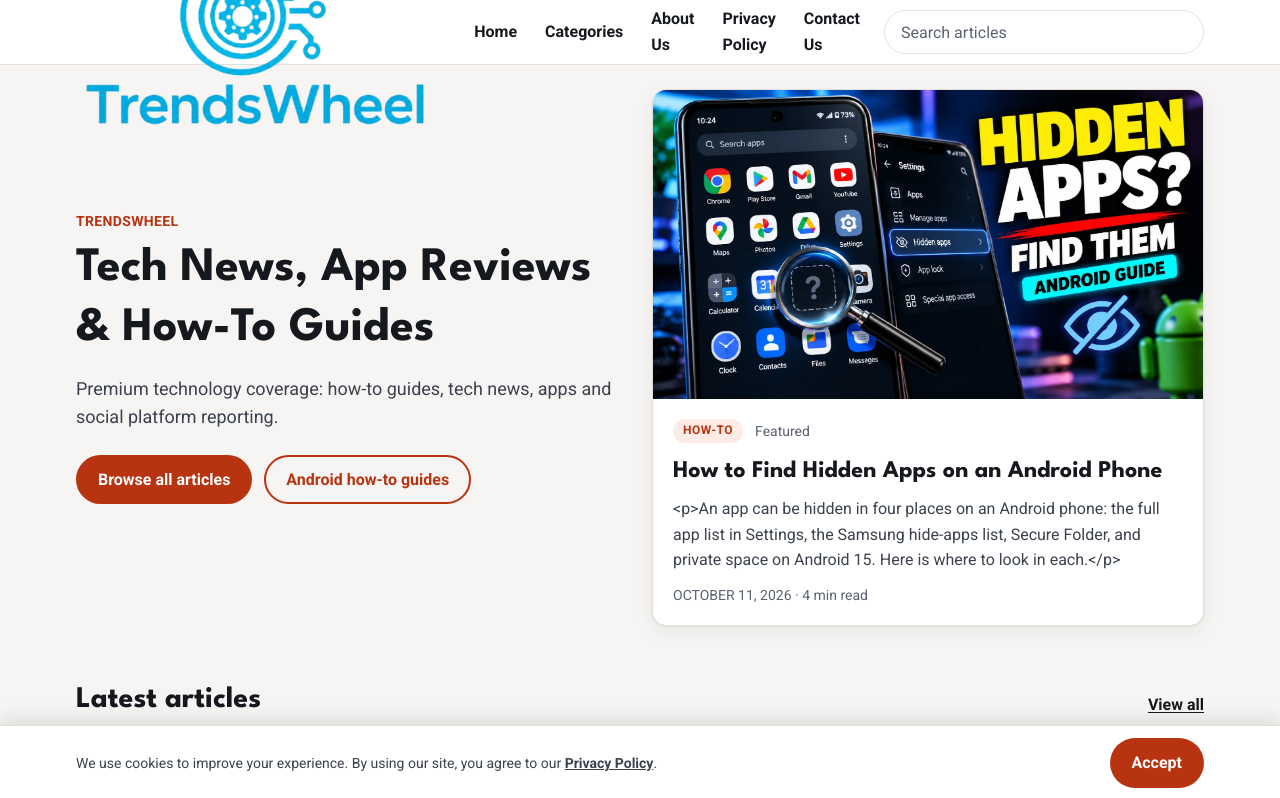
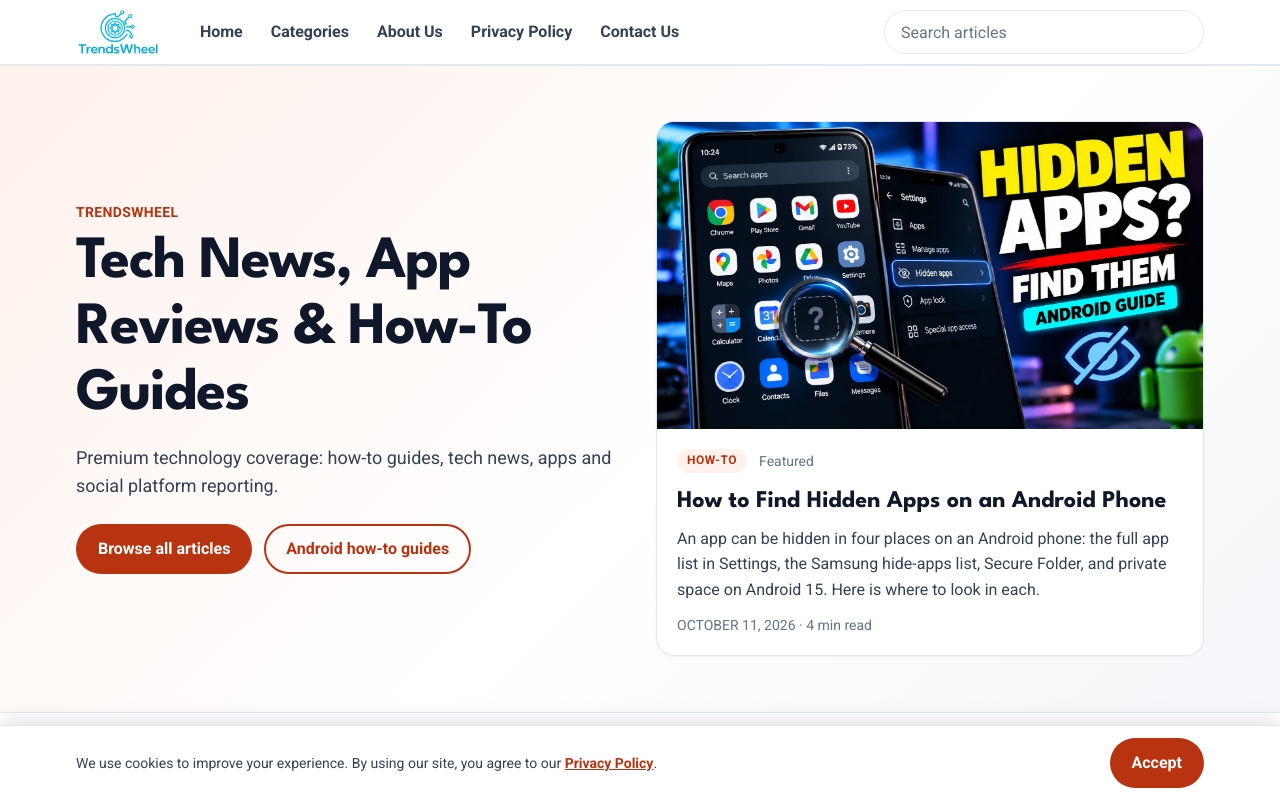
Before and after one commit to iamadityayogi07/trendswheel, a Next.js app: page / in a window 1280 px wide. Shown: the top 798 px of the page. Built offline with nearby package versions, Linux system fonts and the light colour scheme.

Commit message:
Light-only theme and refreshed UI
Co-Authored-By: Claude Sonnet 5.5 <noreply@anthropic.com>

```diff
--- a/app/globals.css
+++ b/app/globals.css
@@ -4,38 +4,21 @@
 :root {
   --brand: #e64a19; /* TrendsWheel orange, kept from the old site */
   --brand-strong: #b83310; /* AA text/button colour on light surfaces (6.1:1 on white) */
-  --brand-soft: #fdece6;
-  --bg: #f6f5f3;
+  --brand-soft: #fff1ec;
+  --bg: #ffffff;
   --surface: #ffffff;
-  --surface-2: #f0eeea;
-  --ink: #15181d;
-  --ink-2: #3b424d;
-  --muted: #5b6370;
-  --line: #e4e0d9;
+  --surface-2: #f4f6f9;
+  --ink: #0f172a;
+  --ink-2: #334155;
+  --muted: #64748b;
+  --line: #e2e8f0;
   --ring: #1d4ed8;
-  --radius-sm: 8px;
-  --radius: 14px;
-  --shadow: 0 1px 2px rgb(20 24 30 / 6%), 0 6px 20px rgb(20 24 30 / 6%);
+  --radius-sm: 10px;
+  --radius: 18px;
+  --shadow: 0 1px 2px rgb(15 23 42 / 4%);
   color-scheme: light;
 }
 
-@media (prefers-color-scheme: dark) {
-  :root {
-    --brand: #ff7043;
-    --brand-strong: #ff8a65;
-    --brand-soft: #2a1a14;
-    --bg: #0f1216;
-    --surface: #171b21;
-    --surface-2: #1e232b;
-    --ink: #eceef1;
-    --ink-2: #c8ccd3;
-    --muted: #9aa3b0;
-    --line: #2a303a;
-    --ring: #8ab4ff;
-    --shadow: 0 1px 2px rgb(0 0 0 / 40%), 0 6px 20px rgb(0 0 0 / 30%);
-    color-scheme: dark;
-  }
-}
 
 @theme inline {
   --color-brand: var(--brand);
@@ -70,8 +53,10 @@ body {
   *, *::before, *::after { animation-duration: 0.01ms !important; transition-duration: 0.01ms !important; }
 }
 :focus-visible { outline: 3px solid var(--ring); outline-offset: 2px; border-radius: 4px; }
-a { color: inherit; }
-img { max-width: 100%; height: auto; }
+@layer base {
+  a { color: inherit; }
+  img { max-width: 100%; height: auto; }
+}
 
 .container-page { width: 100%; max-width: 1160px; margin-inline: auto; padding-inline: 16px; }
 .container-narrow { width: 100%; max-width: 760px; margin-inline: auto; padding-inline: 16px; }
@@ -84,7 +69,10 @@ img { max-width: 100%; height: auto; }
 .skip-link:focus { top: 12px; }
 
 /* ---------- Cards, chips, buttons ---------- */
-.card { background: var(--surface); border: 1px solid var(--line); border-radius: var(--radius); overflow: hidden; box-shadow: var(--shadow); }
+.card { background: var(--surface); border: 1px solid var(--line); border-radius: var(--radius); overflow: hidden; box-shadow: var(--shadow); transition: transform .18s, box-shadow .18s, border-color .18s; }
+.card:hover { border-color: #fdba9f; box-shadow: 0 12px 30px rgb(15 23 42 / 8%); }
+@media (hover:hover) { .card:hover { transform: translateY(-2px); } }
+.hero-band { background: linear-gradient(135deg, #fff1ec 0%, #fff 55%, #f4f6f9 100%); border-bottom: 1px solid var(--line); }
 .chip {
   display: inline-block; font-size: 0.75rem; font-weight: 700; letter-spacing: 0.04em; text-transform: uppercase;
   color: var(--brand-strong); background: var(--brand-soft); border-radius: 999px; padding: 4px 10px; text-decoration: none; line-height: 1.3;
@@ -94,10 +82,8 @@ img { max-width: 100%; height: auto; }
   border-radius: 999px; font-weight: 700; text-decoration: none; cursor: pointer; border: 2px solid transparent;
   background: var(--brand-strong); color: #fff;
 }
-@media (prefers-color-scheme: dark) { .btn { color: #1a0d08; } }
 .btn:hover { filter: brightness(1.06); }
 .btn-outline { background: transparent; color: var(--brand-strong); border-color: var(--brand-strong); }
-@media (prefers-color-scheme: dark) { .btn-outline { color: var(--brand-strong); } }
 .thumb { aspect-ratio: 16 / 9; width: 100%; object-fit: cover; display: block; background: var(--surface-2); }
 .muted { color: var(--muted); }
 
--- a/app/page.tsx
+++ b/app/page.tsx
@@ -6,7 +6,7 @@ import Faq from '@/components/post/Faq';
 import PostCard from '@/components/post/PostCard';
 import { homeFaq, trustBadges, trustParagraphs } from '@/config/home-content';
 import { HOME_TITLE } from '@/config/site';
-import { getAllPosts, getCategories, getPostsByCategory, getSite, readingMinutes } from '@/lib/content';
+import { getAllPosts, getCategories, getPostsByCategory, getSite, readingMinutes, stripHtml } from '@/lib/content';
 import { formatDate } from '@/lib/format';
 import { imageSet } from '@/lib/images';
 import { faqSchema, homeMetadata, websiteSchema } from '@/lib/seo';
@@ -27,14 +27,15 @@ export default function HomePage() {
   const faqLd = faqSchema(homeFaq, `${absoluteUrl('/')}#faq`);
 
   return (
-    <div className="container-page py-6">
+    <>
       <JsonLd data={websiteSchema()} />
       {faqLd && <JsonLd data={faqLd} />}
 
-      <section aria-labelledby="hero-title" className="grid items-center gap-6 lg:grid-cols-2">
+      <div className="hero-band">
+      <section aria-labelledby="hero-title" className="container-page grid items-center gap-8 py-10 lg:grid-cols-2 lg:py-14">
         <div>
           <p className="text-sm font-bold uppercase tracking-wide text-brand-strong">{site.name}</p>
-          <h1 id="hero-title" className="font-display mt-2 text-4xl font-bold leading-tight sm:text-5xl">
+          <h1 id="hero-title" className="font-display mt-2 text-4xl font-bold leading-[1.1] tracking-tight sm:text-5xl lg:text-6xl">
             Tech News, App Reviews &amp; How-To Guides
           </h1>
           <p className="mt-4 text-lg text-ink-2">{site.tagline}</p>
@@ -63,15 +64,17 @@ export default function HomePage() {
                 {featured.title}
               </Link>
             </h2>
-            {featured.description && <p className="mt-2 line-clamp-3 text-ink-2">{featured.description}</p>}
+            {featured.description && <p className="mt-2 line-clamp-3 text-ink-2">{stripHtml(featured.description)}</p>}
             <p className="mt-3 text-sm text-muted">
               {formatDate(featured.updatedAt)} · {readingMinutes(featured.html)} min read
             </p>
           </div>
         </article>
       </section>
+      </div>
 
-      <section className="mt-14" aria-labelledby="latest">
+      <div className="container-page pb-6">
+      <section className="mt-12" aria-labelledby="latest">
         <div className="flex items-end justify-between gap-4">
           <h2 id="latest" className="font-display text-2xl font-bold sm:text-3xl">
             Latest articles
@@ -152,6 +155,7 @@ export default function HomePage() {
       </section>
 
       <Faq items={homeFaq} heading="Frequently Asked Questions" />
-    </div>
+      </div>
+    </>
   );
 }
--- a/components/layout/Header.tsx
+++ b/components/layout/Header.tsx
@@ -10,7 +10,7 @@ const linkCls = 'inline-flex min-h-11 items-center rounded-lg px-3 font-semibold
 export default function Header() {
   const categories = getCategories();
   return (
-    <header className="sticky top-0 z-40 border-b border-line bg-surface/95 backdrop-blur">
+    <header className="sticky top-0 z-40 border-b border-line bg-white/95 backdrop-blur shadow-[0_1px_0_#e2e8f0]">
       <div className="container-page flex h-16 items-center gap-3">
         <Logo priority />
 
--- a/components/layout/Logo.tsx
+++ b/components/layout/Logo.tsx
@@ -3,24 +3,20 @@ import { getSite } from '@/lib/content';
 import { imageSet } from '@/lib/images';
 import { homeUrl } from '@/lib/url';
 
-const DARK_LOGO = '/settings/trendswheel-logo-dark-d38b5d.png';
-
 export default function Logo({ priority = false }: { priority?: boolean }) {
   const site = getSite();
   const light = imageSet(site.logo ?? '/web-assets/media/logo/logo.png', '140px');
-  const dark = imageSet(DARK_LOGO, '140px');
   return (
     <Link href={homeUrl()} className="inline-flex items-center" aria-label={`${site.name} home`}>
       <picture>
-        <source srcSet={dark.srcSet ?? dark.src} sizes={dark.sizes} media="(prefers-color-scheme: dark)" />
         <img
           src={light.src}
           srcSet={light.srcSet}
           sizes={light.sizes}
           alt={`${site.name} logo`}
-          width={70}
-          height={40}
-          className="h-10 w-auto"
+          width={84}
+          height={48}
+          className="h-12 w-auto"
           {...(priority ? { fetchPriority: 'high' as const } : { loading: 'lazy' as const })}
         />
       </picture>
--- a/components/post/PostCard.tsx
+++ b/components/post/PostCard.tsx
@@ -1,5 +1,5 @@
 import Link from 'next/link';
-import { type Post, readingMinutes } from '@/lib/content';
+import { type Post, readingMinutes, stripHtml } from '@/lib/content';
 import { formatDate } from '@/lib/format';
 import { imageSet } from '@/lib/images';
 import { categoryUrl, postUrl } from '@/lib/url';
@@ -65,7 +65,7 @@ export default function PostCard({ post, excerpt = true, priority = false, compa
             {post.title}
           </Link>
         </h3>
-        {excerpt && post.description && <p className="mt-2 line-clamp-3 text-ink-2">{post.description}</p>}
+        {excerpt && post.description && <p className="mt-2 line-clamp-3 text-ink-2">{stripHtml(post.description)}</p>}
         <p className="mt-auto pt-3 text-sm text-muted">
           <time dateTime={post.updatedAt}>{formatDate(post.updatedAt)}</time> · {readingMinutes(post.html)} min read
         </p>
```
